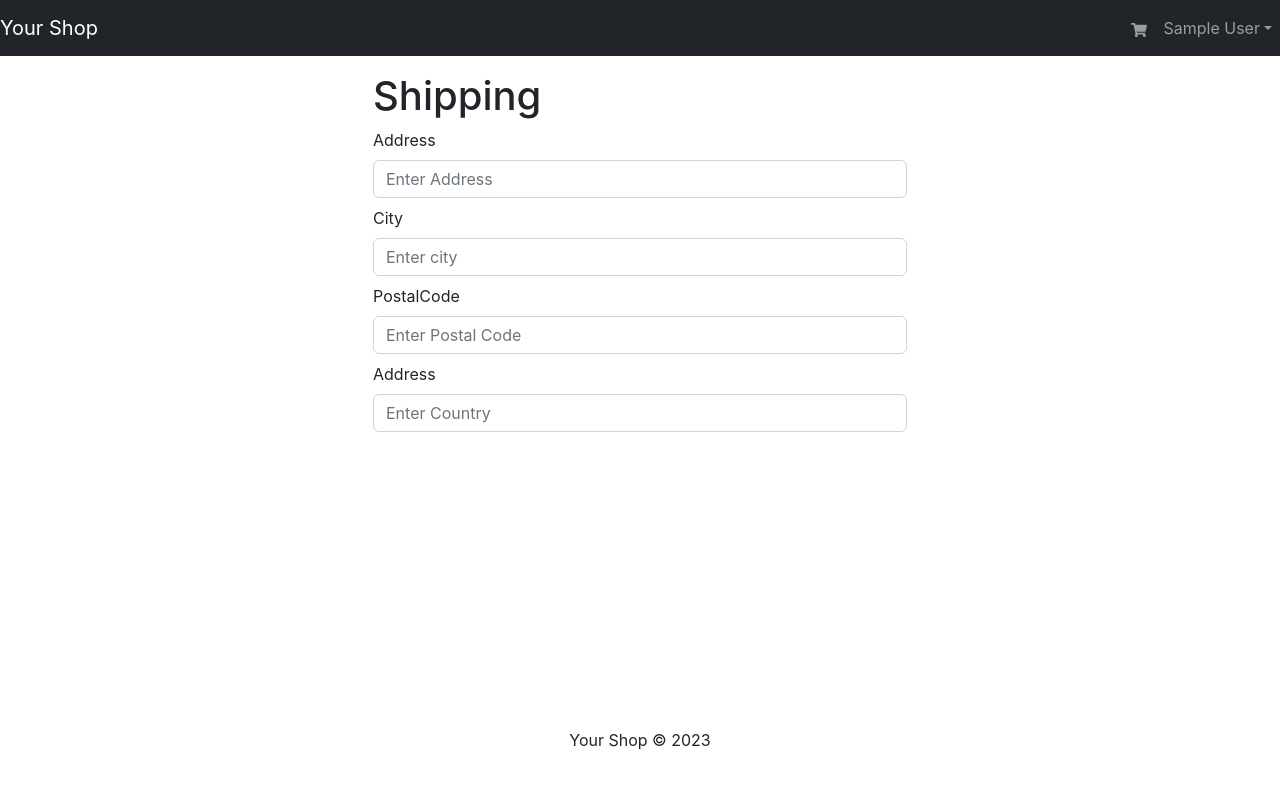
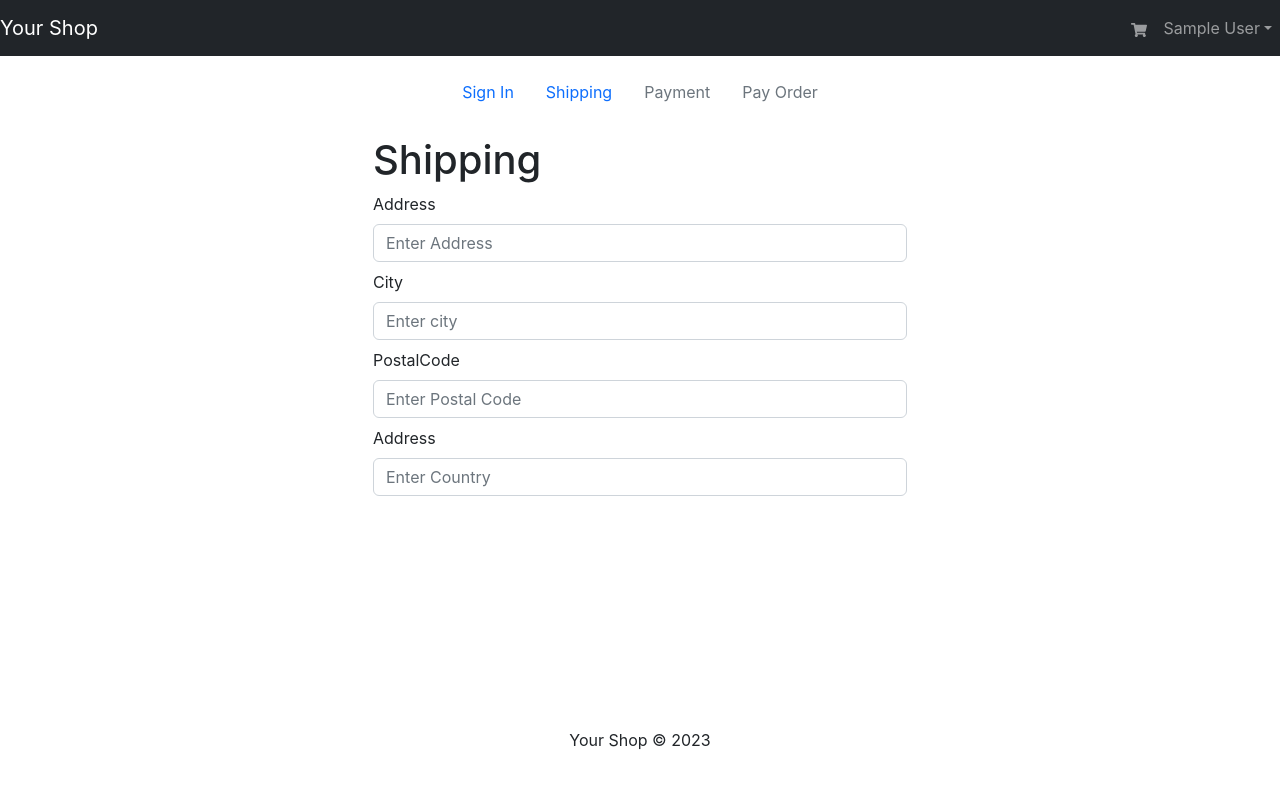
Before and after one commit to Tduncan14/comm2app, a React (Create React App) app in the folder frontend/: page /shipping in a window 1280 px wide. Shown: the top 788 px of the page. Built offline with nearby package versions, Linux system fonts and the light colour scheme; sample sign-in values are in the browser's storage.

Commit message:
keep moving forward

```diff
--- /dev/null
+++ b/frontend/src/Components/CheckoutSteps.js
@@ -0,0 +1,64 @@
+import React from 'react';
+import {Nav} from 'react-bootstrap';
+import {LinkContainer} from 'react-router-bootstrap';
+
+
+
+
+const Checkoutsteps = ({step1,step2,step3,step4}) => {
+
+
+
+
+
+    return(
+        <Nav className = 'justify-content-center mb-4'>
+            <Nav.Item>
+                {step1 ? (
+                    <LinkContainer to='/login'>
+                        <Nav.Link>Sign In</Nav.Link>
+                    </LinkContainer>
+                ):(
+                    <Nav.Link disabled >Sign In</Nav.Link>
+                )}
+
+            </Nav.Item>
+            <Nav.Item>
+                {step2 ? (
+                    <LinkContainer to='/shipping'>
+                        <Nav.Link>Shipping</Nav.Link>
+                    </LinkContainer>
+                ):(
+                    <Nav.Link disabled >Shipping</Nav.Link>
+                )}
+
+            </Nav.Item>
+            <Nav.Item>
+                {step3 ? (
+                    <LinkContainer to='/payment'>
+                        <Nav.Link>Payment</Nav.Link>
+                    </LinkContainer>
+                ):(
+                    <Nav.Link disabled >Payment</Nav.Link>
+                )}
+
+            </Nav.Item>
+            <Nav.Item>
+                {step4 ? (
+                    <LinkContainer to='/placeorder'>
+                        <Nav.Link>Place Order</Nav.Link>
+                    </LinkContainer>
+                ):(
+                    <Nav.Link disabled >Pay Order</Nav.Link>
+                )}
+
+            </Nav.Item>
+        </Nav>
+    )
+
+
+
+}
+
+
+export default Checkoutsteps
--- a/frontend/src/screens/Shippingscreen.js
+++ b/frontend/src/screens/Shippingscreen.js
@@ -1,6 +1,7 @@
 import {useState}  from 'react';
 import {Form,Button} from 'react-bootstrap';
 import FormContainer from "../Components/FormContainer";
+import Checkoutsteps from '../Components/CheckoutSteps';
 
 
 const Shippingscreen = () => {
@@ -17,6 +18,7 @@
 
   return (
     <FormContainer>
+        <Checkoutsteps step1 step2 />
         <h1>Shipping</h1>
 
         <Form onSubmit={submitHandler}>
```
